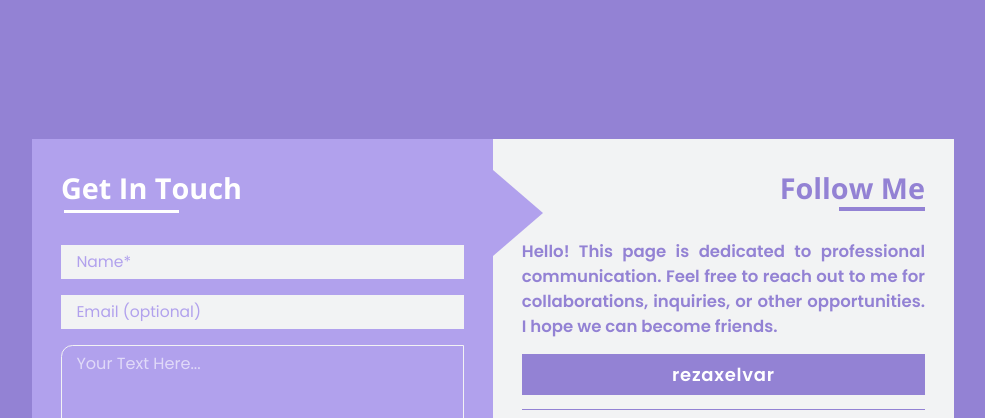
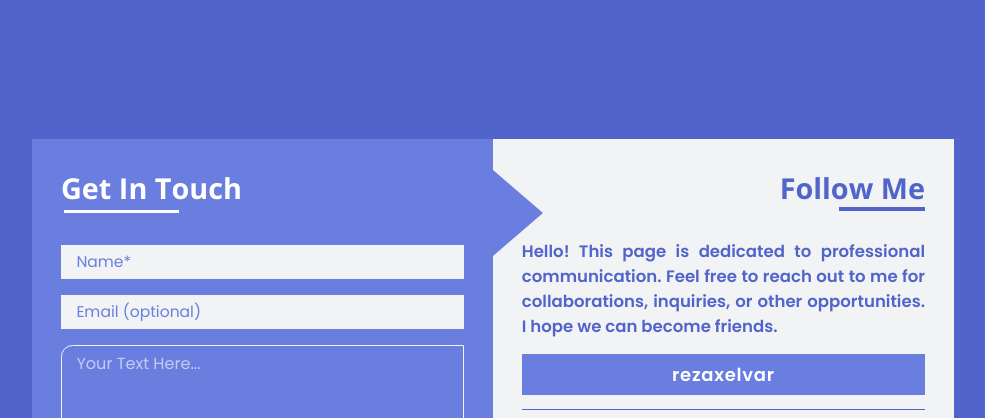
Before and after one commit to rezaxelvar/contact, a plain HTML site: page index.html in a window 1280 px wide. Shown: the top 418 px of the page, without its empty margins (147-1132 px from the left). Drawn offline with nearby package versions, Linux system fonts and the light colour scheme.

Commit message:
style.css

```diff
--- a/style.css
+++ b/style.css
@@ -14,8 +14,8 @@
 }
 
 :root {
-  --color1: #b1a1ed;
-  --color2: #9382d4;
+  --color1: #6a7ee0;
+  --color2: #5064cb;
   --color3: #f2f3f4;
 }
 
@@ -211,8 +211,8 @@ body {
   color: #fff;
   cursor: pointer;
   transition: 0.15s;
-  border: 0.15rem solid var(--color2);
-  background-color: var(--color2);
+  border: 0.15rem solid var(--color1);
+  background-color: var(--color1);
 }
 
 .mydc:hover {
```
